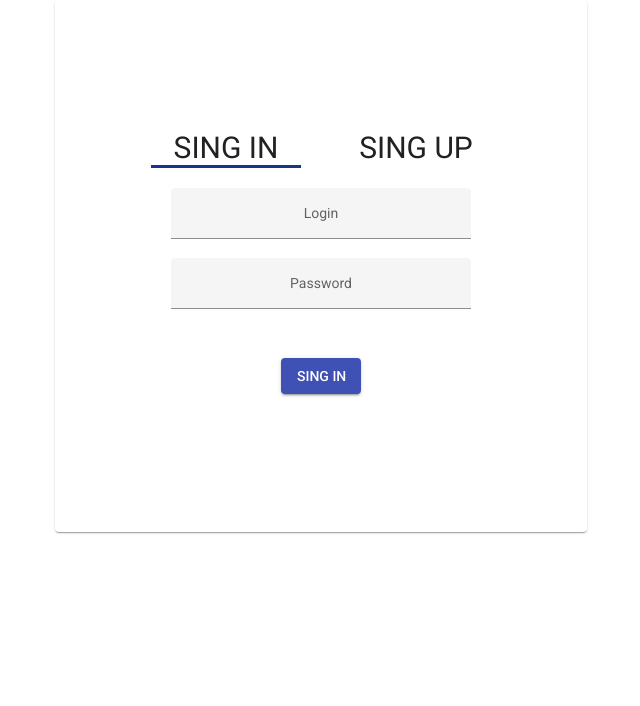
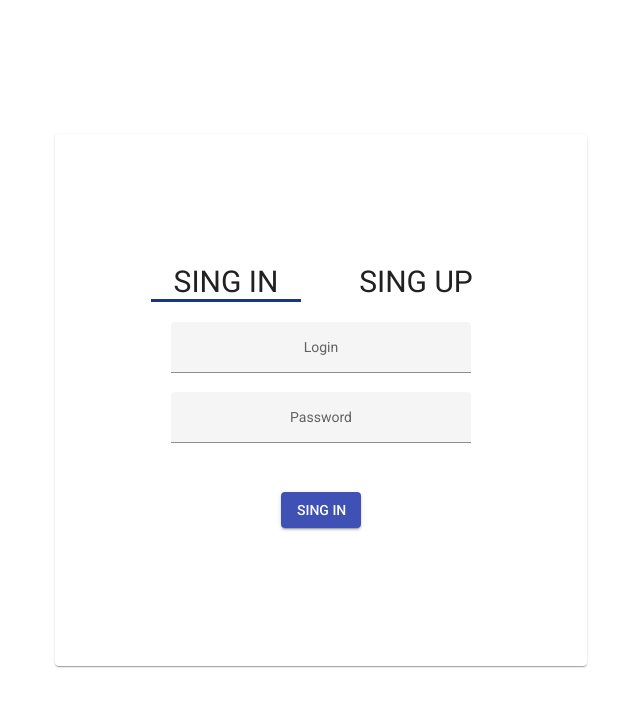
Before and after one commit to korneliawolniak/toDoList, an Angular app: page /login in a window 1280 px wide. Shown: the top 706 px of the page, without its empty margins (319-959 px from the left). Built offline with nearby package versions, Linux system fonts and the light colour scheme.

Commit message:
fixed host position

```diff
--- a/src/app/pages/login-page/login-page.component.scss
+++ b/src/app/pages/login-page/login-page.component.scss
@@ -1,3 +1,8 @@
+:host {
+  height: 100vh;
+  display: flex;
+}
+
 .main-login-box {
   width: 500px;
   height: 500px;
@@ -42,10 +47,9 @@
   }
   &__password-input {
     text-align: center;
-
   }
   &__button {
-      margin-top: 30px;
+    margin-top: 30px;
 
     width: 80px;
   }
--- a/src/app/pages/register-page/register-page.component.scss
+++ b/src/app/pages/register-page/register-page.component.scss
@@ -1,3 +1,8 @@
+:host {
+    height: 100vh;
+    display: flex;
+  }
+
 .main-register-box {
   width: 500px;
   height: 500px;
```
Also changed, not shown: src/styles.scss (+8 -2 lines).
